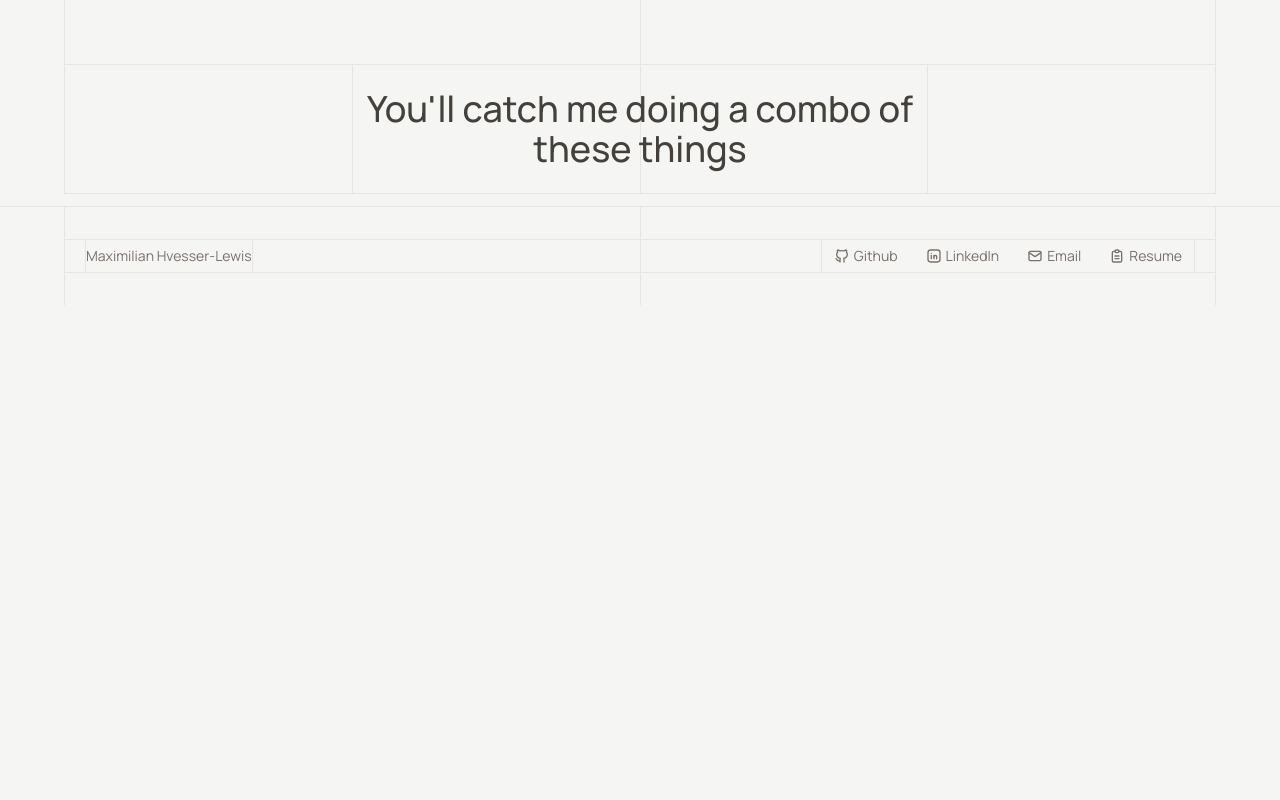
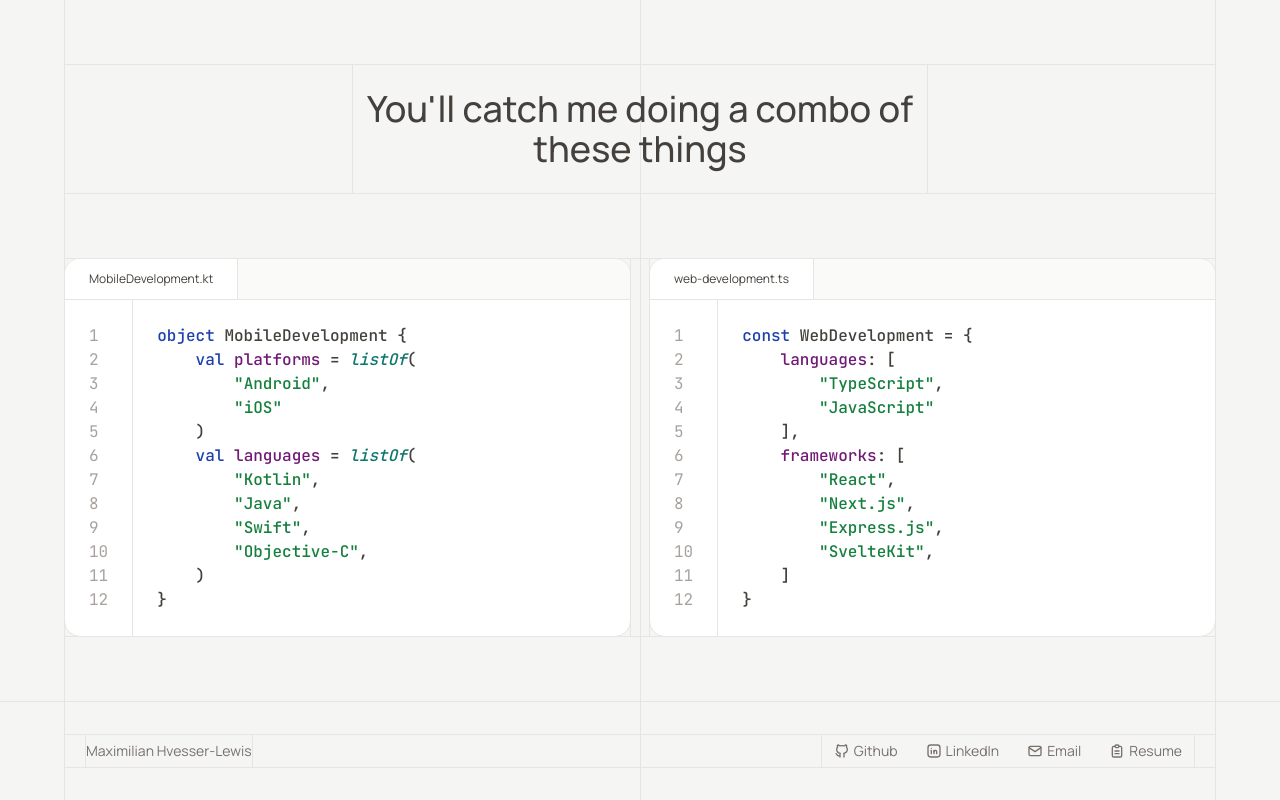
Before and after one commit to maxhves/hvesser-lewis-consulting-site, a Next.js app: page / in a window 1280 px wide. Shown: the part 495-1295 px from the top of the page. Before the commit the page ends 800 px from the top, so only its background shows below. Built offline with nearby package versions, Linux system fonts and the light colour scheme.

Commit message:
Setup expertise section and components.

```diff
--- a/src/app/fonts/fonts.ts
+++ b/src/app/fonts/fonts.ts
@@ -1,4 +1,4 @@
-import { Manrope, DM_Sans } from 'next/font/google'
+import { Manrope, DM_Sans, JetBrains_Mono } from 'next/font/google'
 
 //region Manrope
 
@@ -17,3 +17,12 @@ export const dmSans = DM_Sans({
 })
 
 //endregion
+
+//region JetBrains Mono
+
+export const jetBrainsMono = JetBrains_Mono({
+  subsets: ['latin'],
+  display: 'swap',
+})
+
+//endregion
--- /dev/null
+++ b/src/app/home/components/expertise/components/code-editor-card.tsx
@@ -0,0 +1,58 @@
+import { ReactNode } from 'react'
+import { clsx } from 'clsx'
+import { jetBrainsMono } from '@/app/fonts/fonts'
+
+export default function CodeEditorCard({ sampleLabel, children }: { sampleLabel: string; children: ReactNode }) {
+  return (
+    <div className="-m-px flex-1 border border-stone-200">
+      <div className="-m-px flex flex-col overflow-clip rounded-2xl border border-stone-200 bg-white">
+        {/* Tab */}
+        <div className="w-full border-b border-stone-200 bg-stone-50">
+          <div className="w-[calc(50%+1px)] border-e border-stone-200 bg-white px-6 py-3 md:w-fit">
+            <span className="flex text-xs text-stone-700">{sampleLabel}</span>
+          </div>
+        </div>
+
+        <div className="flex">
+          {/* Line numbers */}
+          <div className="hidden border-e border-stone-200 p-6 md:flex">
+            <pre>
+              <code className={clsx(jetBrainsMono.className, 'whitespace-pre-wrap text-end text-stone-400')}>
+                1{'\n'}2{'\n'}3{'\n'}4{'\n'}5{'\n'}6{'\n'}7{'\n'}8{'\n'}9{'\n'}10{'\n'}11{'\n'}12
+              </code>
+            </pre>
+          </div>
+
+          {/* Code Surface */}
+          <div className="p-6">
+            <pre>
+              <code className={clsx(jetBrainsMono.className, 'whitespace-pre-wrap font-medium text-stone-700')}>
+                {children}
+              </code>
+            </pre>
+          </div>
+        </div>
+      </div>
+    </div>
+  )
+}
+
+//region Syntax Highlighting
+
+export function Keyword({ children }: { children: ReactNode }) {
+  return <span className="text-blue-800">{children}</span>
+}
+
+export function FunctionName({ children }: { children: ReactNode }) {
+  return <span className="italic text-teal-700">{children}</span>
+}
+
+export function Variable({ children }: { children: ReactNode }) {
+  return <span className="text-fuchsia-900">{children}</span>
+}
+
+export function StringLiteral({ children }: { children: ReactNode }) {
+  return <span className="text-green-700">&quot;{children}&quot;</span>
+}
+
+//endregion
--- a/src/app/home/components/expertise/expertise.tsx
+++ b/src/app/home/components/expertise/expertise.tsx
@@ -1,12 +1,102 @@
 import { ContentContainerNew } from '@/components/ui/content-container'
 import SectionHeading from '@/app/home/components/common/section-heading'
+import CodeEditorCard, {
+  FunctionName,
+  Keyword,
+  StringLiteral,
+  Variable,
+} from '@/app/home/components/expertise/components/code-editor-card'
 
 export function Expertise() {
   return (
     <section>
       <ContentContainerNew>
         <SectionHeading>You&apos;ll catch me doing a combo of these things</SectionHeading>
+        <div className="py-10 md:py-16">
+          <div className="flex flex-col gap-5 border-y border-stone-200 md:flex-row">
+            <CodeEditorCard sampleLabel="MobileDevelopment.kt">
+              <MobileDevelopmentSample />
+            </CodeEditorCard>
+            <CodeEditorCard sampleLabel="web-development.ts">
+              <WebDevelopmentSample />
+            </CodeEditorCard>
+          </div>
+        </div>
       </ContentContainerNew>
     </section>
   )
 }
+
+//region Mobile Development Sample
+
+function MobileDevelopmentSample() {
+  return (
+    <>
+      <Keyword>object</Keyword> MobileDevelopment &#123;{'\n'}
+      {'\t'}
+      <Keyword>val</Keyword> <Variable>platforms</Variable> = <FunctionName>listOf</FunctionName>({'\n'}
+      {'\t'}
+      {'\t'}
+      <StringLiteral>Android</StringLiteral>,{'\n'}
+      {'\t'}
+      {'\t'}
+      <StringLiteral>iOS</StringLiteral>
+      {'\n'}
+      {'\t'}){'\n'}
+      {'\t'}
+      <Keyword>val</Keyword> <Variable>languages</Variable> = <FunctionName>listOf</FunctionName>({'\n'}
+      {'\t'}
+      {'\t'}
+      <StringLiteral>Kotlin</StringLiteral>,{'\n'}
+      {'\t'}
+      {'\t'}
+      <StringLiteral>Java</StringLiteral>,{'\n'}
+      {'\t'}
+      {'\t'}
+      <StringLiteral>Swift</StringLiteral>,{'\n'}
+      {'\t'}
+      {'\t'}
+      <StringLiteral>Objective-C</StringLiteral>,{'\n'}
+      {'\t'}){'\n'}&#125;
+    </>
+  )
+}
+
+//endregion
+
+//region Web Development Sample
+
+function WebDevelopmentSample() {
+  return (
+    <>
+      <Keyword>const</Keyword> WebDevelopment = &#123;{'\n'}
+      {'\t'}
+      <Variable>languages</Variable>: [{'\n'}
+      {'\t'}
+      {'\t'}
+      <StringLiteral>TypeScript</StringLiteral>,{'\n'}
+      {'\t'}
+      {'\t'}
+      <StringLiteral>JavaScript</StringLiteral>
+      {'\n'}
+      {'\t'}],{'\n'}
+      {'\t'}
+      <Variable>frameworks</Variable>: [{'\n'}
+      {'\t'}
+      {'\t'}
+      <StringLiteral>React</StringLiteral>,{'\n'}
+      {'\t'}
+      {'\t'}
+      <StringLiteral>Next.js</StringLiteral>,{'\n'}
+      {'\t'}
+      {'\t'}
+      <StringLiteral>Express.js</StringLiteral>,{'\n'}
+      {'\t'}
+      {'\t'}
+      <StringLiteral>SvelteKit</StringLiteral>,{'\n'}
+      {'\t'}]{'\n'}&#125;
+    </>
+  )
+}
+
+//endregion
```
